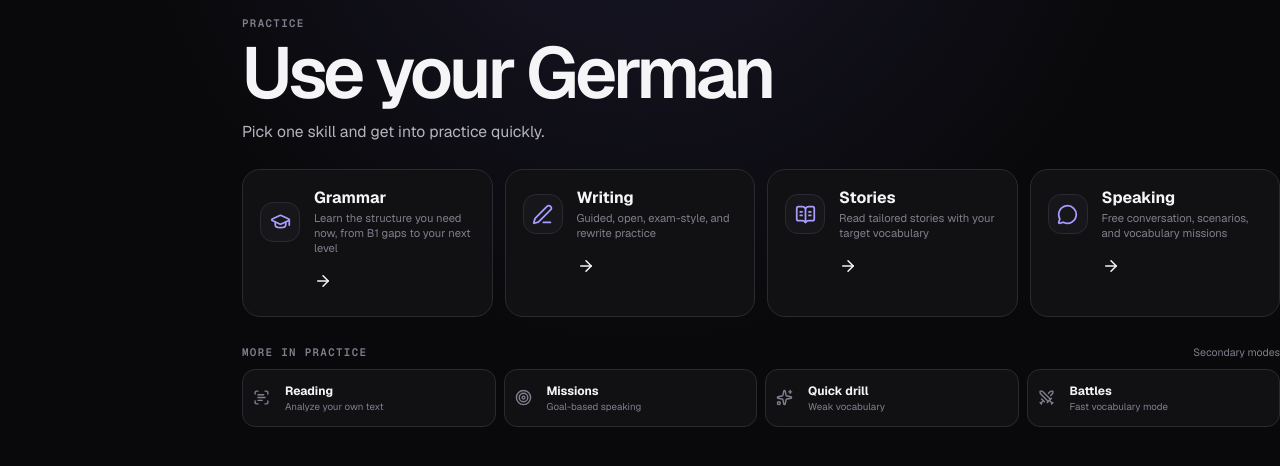
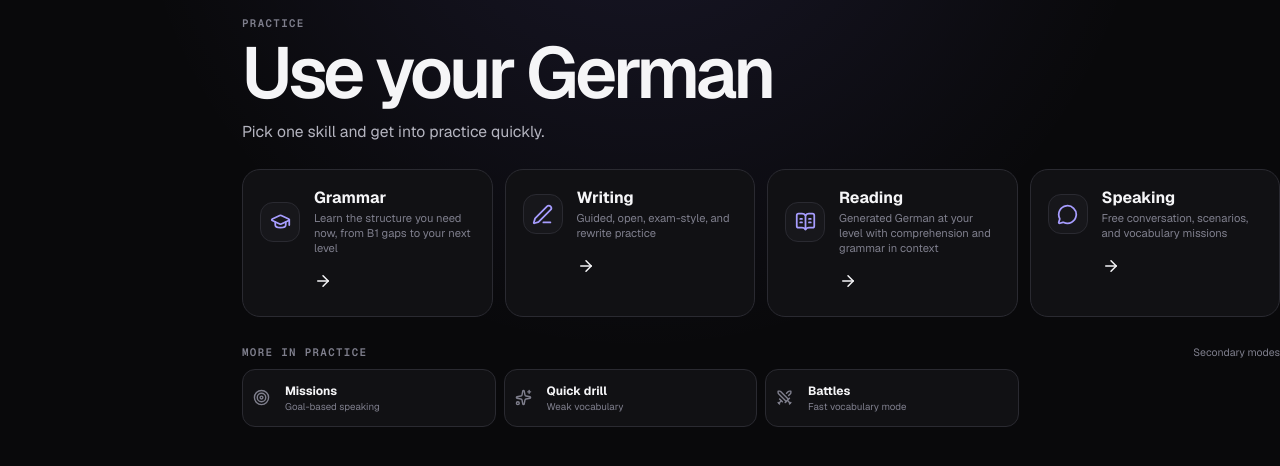
Before and after one commit to Amirmfth/U-Vocab, a Next.js app: page /practice in a window 1280 px wide. Shown: the top 466 px of the page. Built offline with nearby package versions, Linux system fonts and the light colour scheme; no server answers.

Commit message:
refactor(reading): replace Stories and scanner links with canonical Reading

```diff
--- a/src/app/practice/page.tsx
+++ b/src/app/practice/page.tsx
@@ -8,7 +8,6 @@ import {
   GraduationCap,
   PenLine,
   Plus,
-  ScanText,
   Sparkles,
   Swords,
   Target,
@@ -52,11 +51,11 @@ function PracticeHub() {
           <ArrowRight size={18} />
         </Link>
 
-        <Link href="/stories" className="practice-lane">
+        <Link href="/reading" className="practice-lane">
           <span className="practice-lane-icon"><BookOpenText size={21} /></span>
           <span className="practice-lane-copy">
-            <strong>Stories</strong>
-            <small>Read tailored stories with your target vocabulary</small>
+            <strong>Reading</strong>
+            <small>Generated German at your level with comprehension and grammar in context</small>
           </span>
           <ArrowRight size={18} />
         </Link>
@@ -77,10 +76,6 @@ function PracticeHub() {
           <span>Secondary modes</span>
         </div>
         <div className="practice-shortcut-grid">
-          <Link href="/read">
-            <ScanText size={17} />
-            <span><strong>Reading</strong><small>Analyze your own text</small></span>
-          </Link>
           <Link href="/missions">
             <Target size={17} />
             <span><strong>Missions</strong><small>Goal-based speaking</small></span>
```
